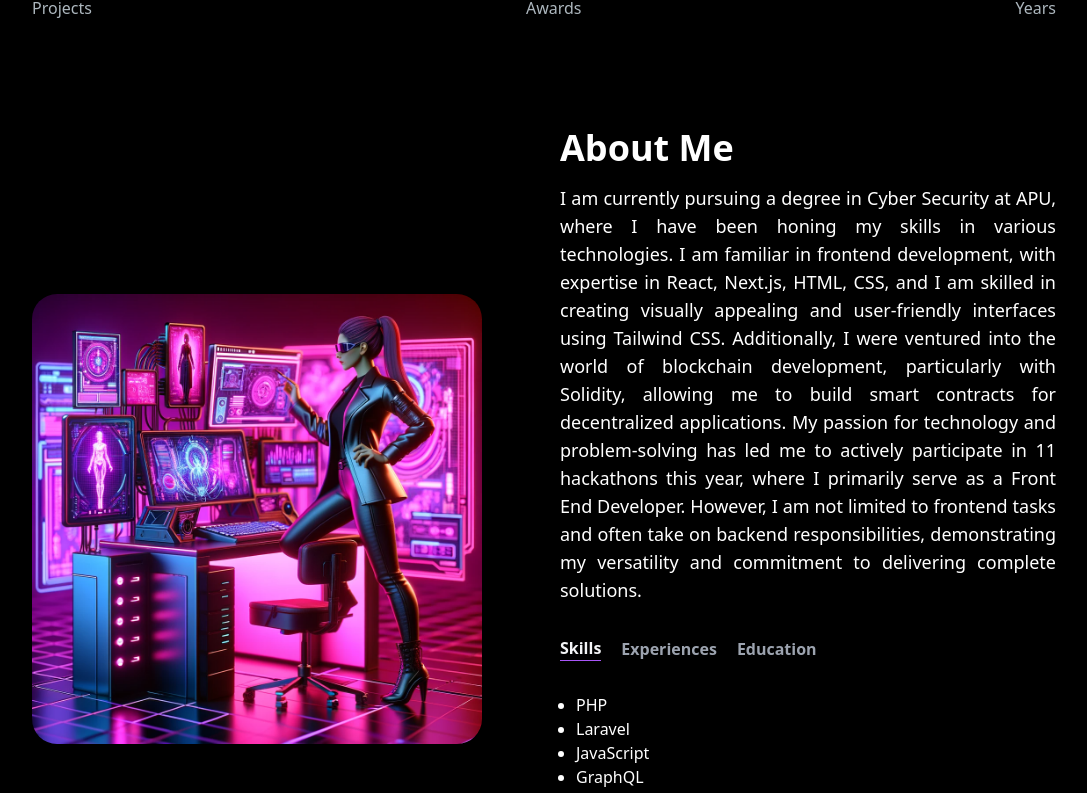
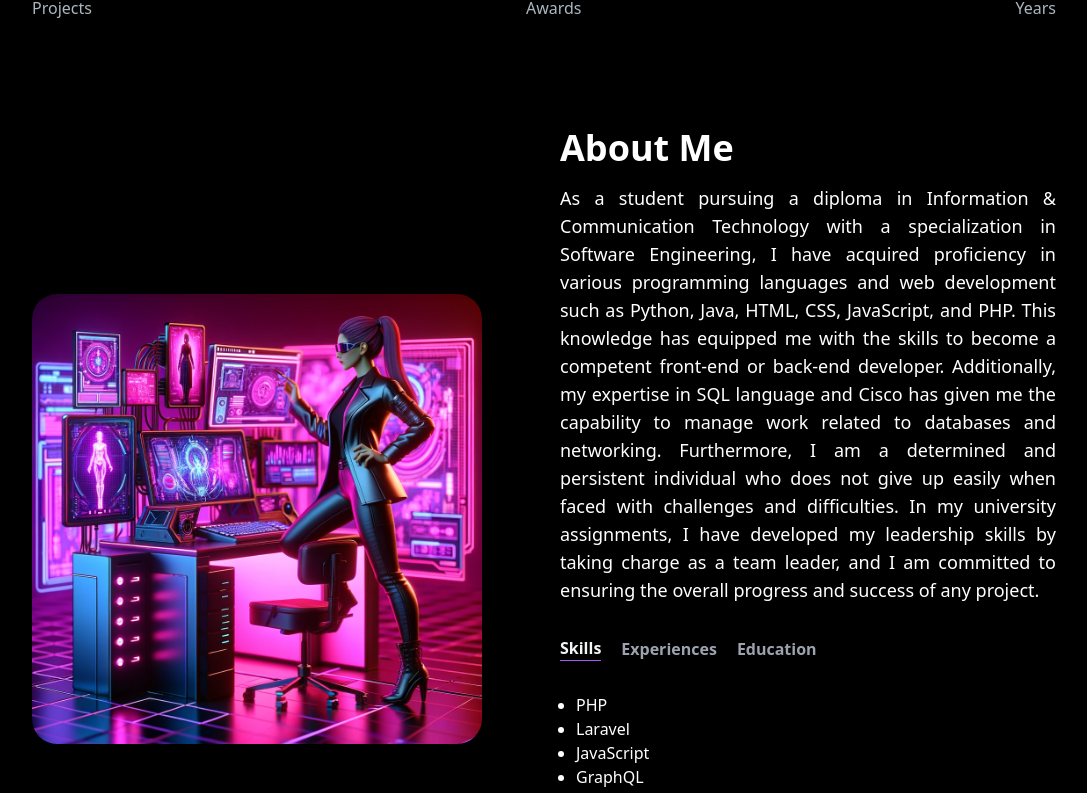
Before and after one commit to Jasonshe0509/user-portfolio, a Next.js app: page / in a window 1280 px wide. Shown: the part 709-1502 px from the top of the page, without its empty margins (96-1183 px from the left). Built offline with nearby package versions, Linux system fonts and the light colour scheme.

Commit message:
fix: modify about me description

```diff
--- a/components/AboutMe.jsx
+++ b/components/AboutMe.jsx
@@ -63,9 +63,12 @@ const AboutMe = () => {
                 </div>
                 <div className="mt-4 md:mt-0 text-left flex flex-col h-full">
                     <h1 className="text-4xl font-bold text-white mb-4">About Me</h1>
-                    <p className="text-base text-justify lg:text-lg">I am currently pursuing a degree in Cyber Security at APU, where I have been honing my skills in various technologies. I am familiar in frontend development, with expertise in React, Next.js, HTML, CSS, and I am skilled in creating visually appealing and user-friendly interfaces using Tailwind CSS.
-                        Additionally, I were ventured into the world of blockchain development, particularly with Solidity, allowing me to build smart contracts for decentralized applications.
-                        My passion for technology and problem-solving has led me to actively participate in 11 hackathons this year, where I primarily serve as a Front End Developer. However, I am not limited to frontend tasks and often take on backend responsibilities, demonstrating my versatility and commitment to delivering complete solutions. </p>
+                    <p className="text-base text-justify lg:text-lg">As a student pursuing a diploma in Information & Communication Technology with a specialization in Software Engineering, I have acquired proficiency in
+                        various programming languages and web development such as Python, Java, HTML, CSS, JavaScript, and PHP. This knowledge has equipped me with the skills to become a competent front-end or back-end developer.
+                        Additionally, my expertise in SQL language and Cisco has given me the capability to manage work related to databases and networking. Furthermore, I am a determined and persistent individual who does not give up easily when faced with challenges and difficulties. In
+                        my university assignments, I have developed my leadership skills by taking charge as a team leader, and I am committed to ensuring the overall progress and
+                        success of any project.
+                    </p>
                     <div className="flex flex-row mt-8">
                     {/* 1e */}
                     <TabButton
```
